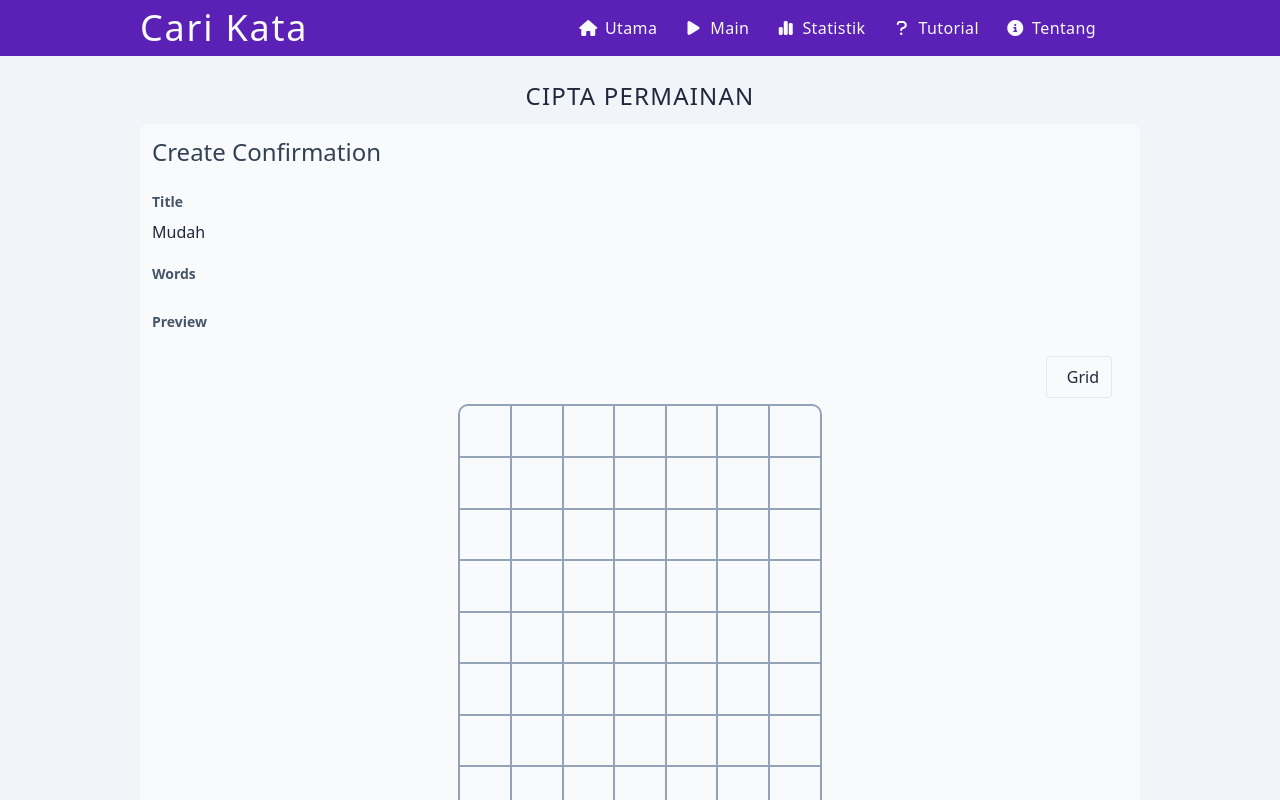
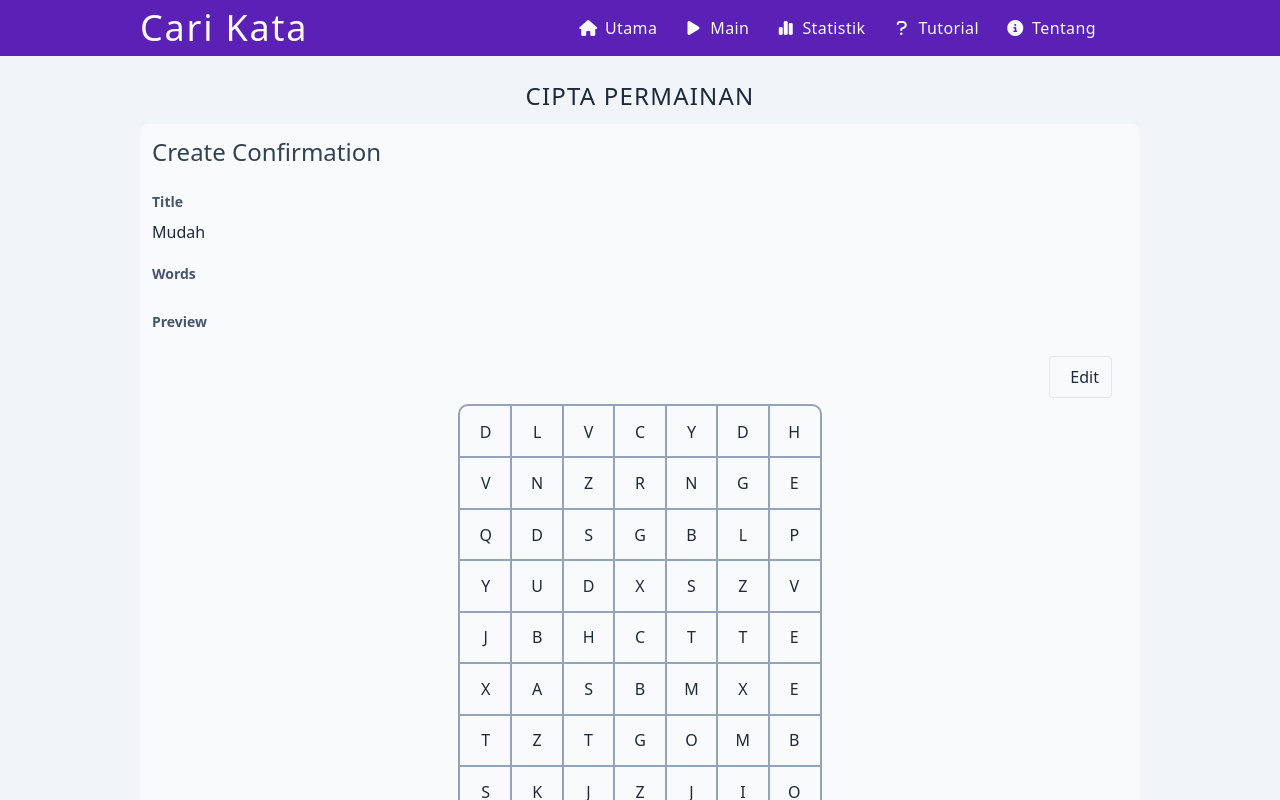
Before and after one commit to aidilrx04/cari-kata, a SvelteKit app: page /create in a window 1280 px wide. Shown: the top 800 px of the page. Built offline with nearby package versions, Linux system fonts and the light colour scheme; some icons are missing.

Commit message:
feat: show grid by default

```diff
--- a/src/routes/create/CreateGrid.svelte
+++ b/src/routes/create/CreateGrid.svelte
@@ -147,9 +147,10 @@
 	}
 
 	// show filled grid
-	let showGrid = false;
+	export let showGrid = true;
 
 	$: if (showGrid) {
+		grid = fillEmptyCell(solved);
 		gridOptions.grid = grid;
 	} else {
 		gridOptions.grid = solved;
@@ -632,7 +633,6 @@
 			togglePlacedWords(true);
 			return;
 		}
-		grid = fillEmptyCell(solved);
 
 		showGrid = true;
 		deactivateUnplacedCells(placedCoords);
```
